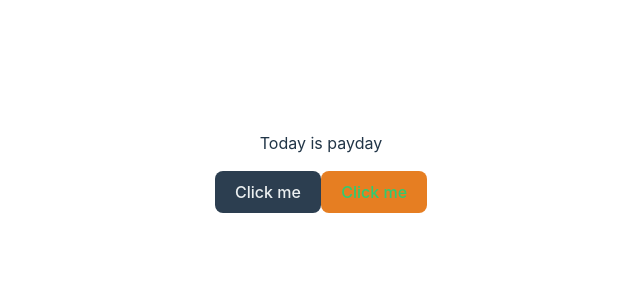
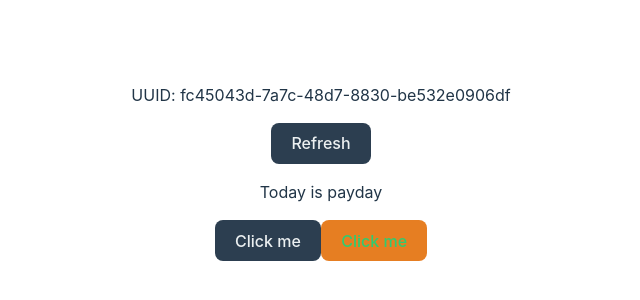
Before and after one commit to patrykomiotek/ocdkrkapp, a React (Vite) app: page / in a window 1280 px wide. Shown: the part 236-536 px from the top of the page, without its empty margins (319-959 px from the left). Built offline with nearby package versions, Linux system fonts and the light colour scheme.

Commit message:
feat: use state in Genertor component

```diff
--- a/package.json
+++ b/package.json
@@ -14,7 +14,8 @@
   "dependencies": {
     "clsx": "^1.2.1",
     "react": "^18.2.0",
-    "react-dom": "^18.2.0"
+    "react-dom": "^18.2.0",
+    "uuid": "^9.0.1"
   },
   "devDependencies": {
     "@storybook/addon-a11y": "^7.0.26",
@@ -28,6 +29,7 @@
     "@storybook/testing-library": "^0.0.14-next.2",
     "@types/react": "^18.2.14",
     "@types/react-dom": "^18.2.6",
+    "@types/uuid": "^9.0.6",
     "@typescript-eslint/eslint-plugin": "^5.61.0",
     "@typescript-eslint/parser": "^5.61.0",
     "@vitejs/plugin-react-swc": "^3.3.2",
--- a/src/App.tsx
+++ b/src/App.tsx
@@ -1,4 +1,5 @@
 import "./App.css";
+import { Generator } from "./components/Generator";
 
 import { Text, Button } from "./ui";
 // import { Text } from "./ui/Text/Text";
@@ -11,6 +12,7 @@ function App() {
         Hello world!
       </h1> */}
       <div>
+        <Generator />
         <Text>Today is payday</Text>
         <Button label="Click me" type="submit" />
         <Button label="Click me" bgColor="carrot" color="emerald" />
--- /dev/null
+++ b/src/components/Generator/Generator.tsx
@@ -0,0 +1,24 @@
+import { useState } from "react";
+import { v4 as uuidv4 } from "uuid";
+import { Text, Button } from "../../ui";
+
+export const Generator = () => {
+  // const state = useState(uuidv4());
+  const [id, setId] = useState<string>(uuidv4());
+
+  // let id = uuidv4();
+
+  const handleClick = () => {
+    // id = uuidv4();
+    // console.log(id);
+    // state[1](uuidv4());
+    setId(uuidv4());
+  };
+
+  return (
+    <div>
+      <Text>UUID: {id}</Text>
+      <Button label="Refresh" onClick={handleClick} />
+    </div>
+  );
+};
--- /dev/null
+++ b/src/components/Generator/index.ts
@@ -0,0 +1 @@
+export { Generator } from "./Generator";
--- a/src/ui/Text/Text.tsx
+++ b/src/ui/Text/Text.tsx
@@ -1,6 +1,6 @@
 type Props = {
   // children: React.ReactNode;
-  children: string;
+  children: string | string[];
 };
 
 export const Text = ({ children }: Props) => {
```
Also changed, not shown: src/stories/Button.tsx (+10 -6 lines), src/stories/Header.tsx (+21 -6 lines), 1 other file (tests, documents, lock files or other folders).
